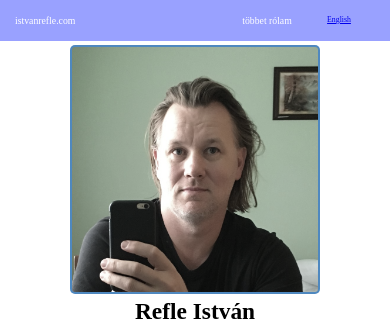
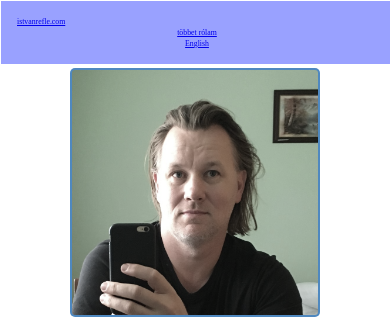
Before and after one commit to IstvanRefle/namecard, a plain HTML site: page index.html in a window 390 px wide. Shown: the top 322 px of the page. Drawn offline with Linux system fonts and the light colour scheme.

Commit message:
your-commit-message

```diff
--- a/index.html
+++ b/index.html
@@ -14,14 +14,14 @@
 <body>
 
 <div class="menu">
-	<div>
-		<p class="backhome">istvanrefle.com</p>
+	<div class="backhome">
+		<span title="Kezdőlapra"><a href="index.html">istvanrefle.com</a></span>
 	</div>
-	<div>
-		<p class="aboutme">többet rólam</p>
+	<div class="aboutme">
+		<span title="többet rólam"><a href="index-me-hu.html">többet rólam</a></span>
 	</div>
-	<div>
-		<span class="langchooser" title="to Englsih"><a lang="en" href="index-en.html">English</a></span>
+	<div class="langchooser">
+		<span title="to Englsih"><a lang="en" href="index-en.html">English</a></span>
 	</div>
 </div>
 
--- a/main.css
+++ b/main.css
@@ -1,8 +1,35 @@
+/* ==== A SIMPLE CSS RESET FROM ERIC MEYER ==== */
+
+html, body, div, span, applet, object, iframe,
+h1, h2, h3, h4, h5, h6, p, blockquote, pre,
+a, abbr, acronym, address, big, cite, code,
+del, dfn, em, img, ins, kbd, q, s, samp,
+small, strike, strong, sub, sup, tt, var,
+b, u, i, center,
+dl, dt, dd, ol, ul, li,
+fieldset, form, label, legend,
+table, caption, tbody, tfoot, thead, tr, th, td,
+article, aside, canvas, details, embed,
+figure, figcaption, footer, header, hgroup,
+menu, nav, output, ruby, section, summary,
+time, mark, audio, video {
+	margin: 0;
+	padding: 0;
+	border: 0;
+	font-size: 100%;
+	font: inherit;
+	vertical-align: baseline;
+}
+/* HTML5 display-role reset for older browsers */
+article, aside, details, figcaption, figure,
+footer, header, hgroup, menu, nav, section {
+	display: block;
+}
+
 * {
   box-sizing: border-box;
 	margin: 0;
 	padding: 0;
-
 }
 
 .body{
@@ -67,7 +94,7 @@
 .img-me:hover {
   transform: scale(1.00);
 	padding: 3px;
-  filter: grayscale(10%);
+  filter: grayscale(20%);
 }
 
 .about {
@@ -123,10 +150,15 @@ li {
 
 	h1{font-size: 6vw;}
 	p{font-size: 2.5vw;}
+
+	.menu, .backhome, .aboutme, .langchooser {
+		width: 100%;
+		margin: 1px;
+	}
 }
 
 @media only screen and (min-width:1024px) {
 	.body {
-		width:1024px;
+		width:800px;
 	}
 }
```
Also changed, not shown: index-en.html (+6 -6 lines), index-me-en.html (+6 -6 lines), index-me-hu.html (+6 -6 lines).
